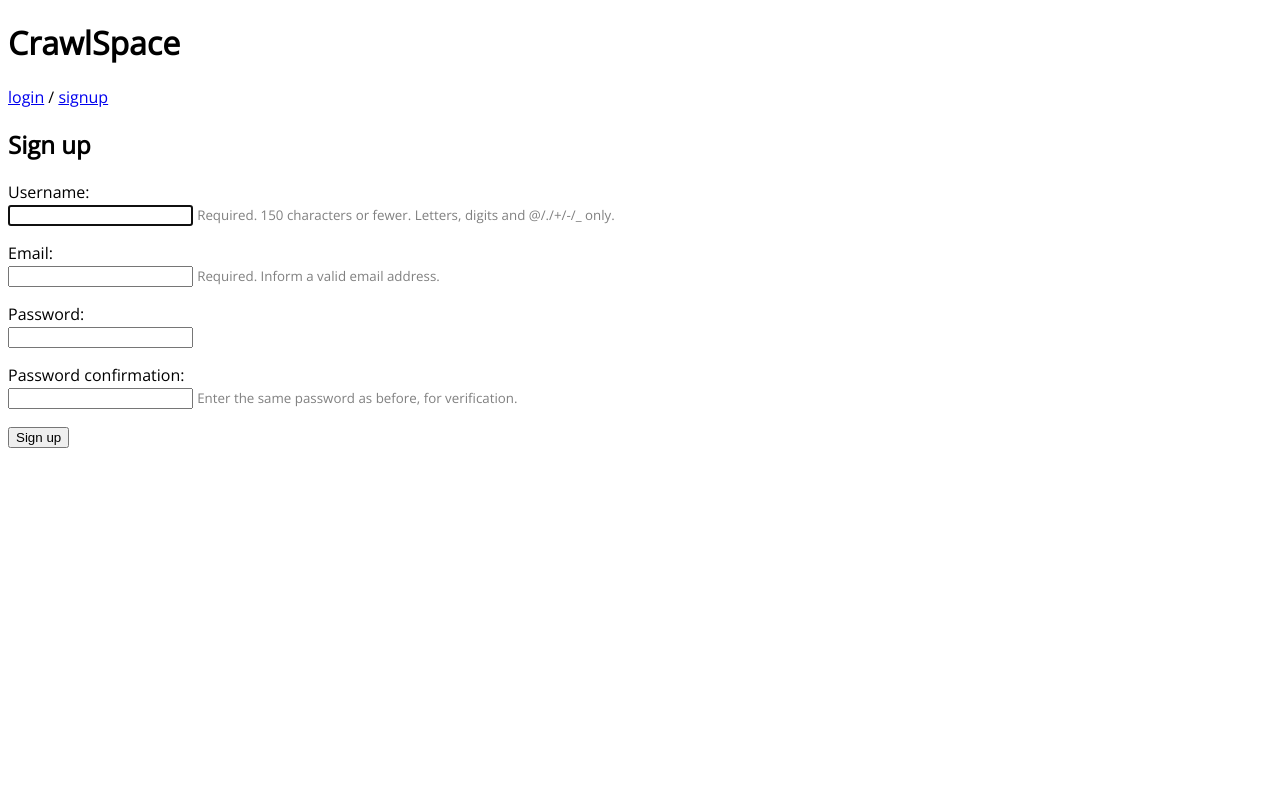
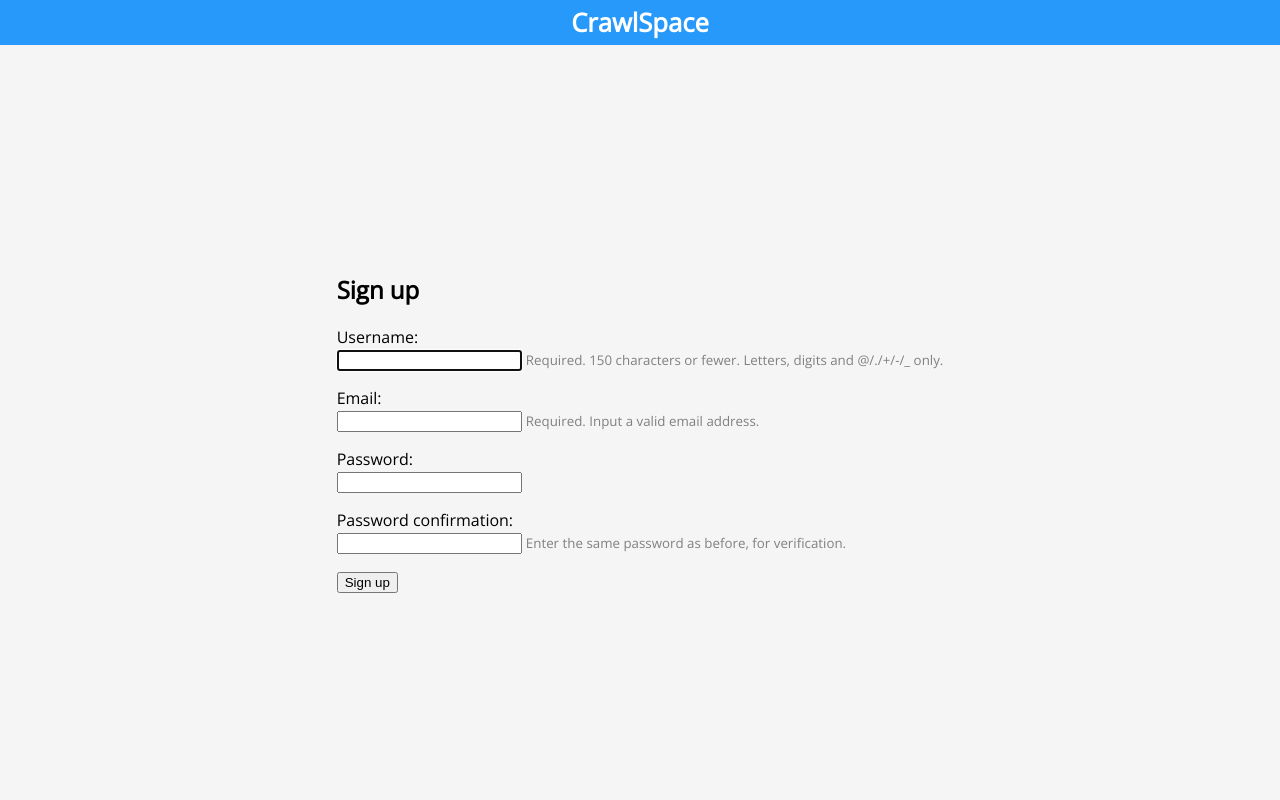
Before and after one commit to Crawlspace-Team/CrawlSpace, a Django app: page /signup/ in a window 1280 px wide. Run offline with Django 3.2, Linux system fonts and the light colour scheme.

Commit message:
Add initial css styles for login and sign up
Added the initial css style for the login and signup pages, with classes for the forms and buttons.

```diff
--- a/Crawlspace-app/crawlspace/core/forms.py
+++ b/Crawlspace-app/crawlspace/core/forms.py
@@ -4,7 +4,7 @@ from django.contrib.auth.models import User
 
 
 class SignUpForm(UserCreationForm):
-    email = forms.EmailField(max_length=254, help_text='Required. Inform a valid email address.')
+    email = forms.EmailField(max_length=254, help_text='Required. Input a valid email address.')
 
     class Meta:
         model = User
--- a/Crawlspace-app/crawlspace/templates/base.html
+++ b/Crawlspace-app/crawlspace/templates/base.html
@@ -10,15 +10,17 @@
   <body>
     <header>
       <h1>CrawlSpace</h1>
-      {% if user.is_authenticated %}
+      <!--{% if user.is_authenticated %}
         <a href="{% url 'logout' %}">logout</a>
       {% else %}
         <a href="{% url 'login' %}">login</a> / <a href="{% url 'signup' %}">signup</a>
-      {% endif %}
+      {% endif %}-->
     </header>
     <main>
-      {% block content %}
-      {% endblock %}
+      <section id="content">
+        {% block content %}
+        {% endblock %}
+      </section>
     </main>
   </body>
 </html>
--- a/Crawlspace-app/static/css/main.css
+++ b/Crawlspace-app/static/css/main.css
@@ -1,3 +1,48 @@
+html {
+  margin: 0; }
+
 body {
-    font-family: 'Open Sans', sans-serif;
-}
+  display: flex;
+  flex-direction: column;
+  font-family: 'Open Sans', sans-serif;
+  min-width: 100vw;
+  min-height: 100vh;
+  margin: 0; }
+
+header {
+  display: flex;
+  background: #2699FB;
+  width: 100%;
+  color: white;
+  justify-content: center; }
+  header h1 {
+    margin: 0.2em 0;
+    font-size: 1.6em; }
+
+main {
+  min-width: 100%;
+  min-height: 100%;
+  background: #F5F5F5;
+  display: flex;
+  flex: auto;
+  align-items: center;
+  justify-content: center; }
+
+.form--vertical {
+  display: flex;
+  flex-direction: column; }
+
+.button--large {
+  border: 2px solid blue;
+  background: none;
+  border-radius: 5em;
+  padding: 0.5em; }
+
+.button--signup {
+  background: #2699FB;
+  color: white; }
+
+.button--login {
+  background: white; }
+
+/*# sourceMappingURL=main.css.map */
--- /dev/null
+++ b/Crawlspace-app/static/css/main.scss
@@ -0,0 +1,67 @@
+$white: white;
+$off-white: #F5F5F5;
+$dark: #222222;
+$accent: #2699FB;
+
+$h1-size: 1.6em;
+
+html {
+    margin: 0;
+}
+
+body {
+    display: flex;
+    flex-direction: column;
+    font-family: 'Open Sans', sans-serif;
+    min-width: 100vw;
+    min-height: 100vh;
+    margin: 0;
+}
+
+header {
+    display: flex;
+    background: $accent;
+    width: 100%;
+    color: $white;
+    justify-content: center;
+    h1 {
+        margin: 0.2em 0;
+        font-size: $h1-size;
+    }
+}
+
+main {
+    min-width: 100%;
+    min-height: 100%;
+    background: $off-white;
+    display: flex;
+    flex: auto;
+    align-items: center;
+    justify-content: center;
+}
+
+#content {
+
+}
+
+.form--vertical {
+    display: flex;
+    flex-direction: column;
+}
+
+.button--large {
+    border: 2px solid blue;
+    background: none;
+    border-radius: 5em;
+    padding: 0.5em;
+
+}
+
+.button--signup {
+    background: $accent;
+    color: white;
+}
+
+.button--login {
+    background: $white;
+}
```
Also changed, not shown: Crawlspace-app/crawlspace/templates/login.html (+3 -4 lines), Crawlspace-app/db.sqlite3, 1 other file.
